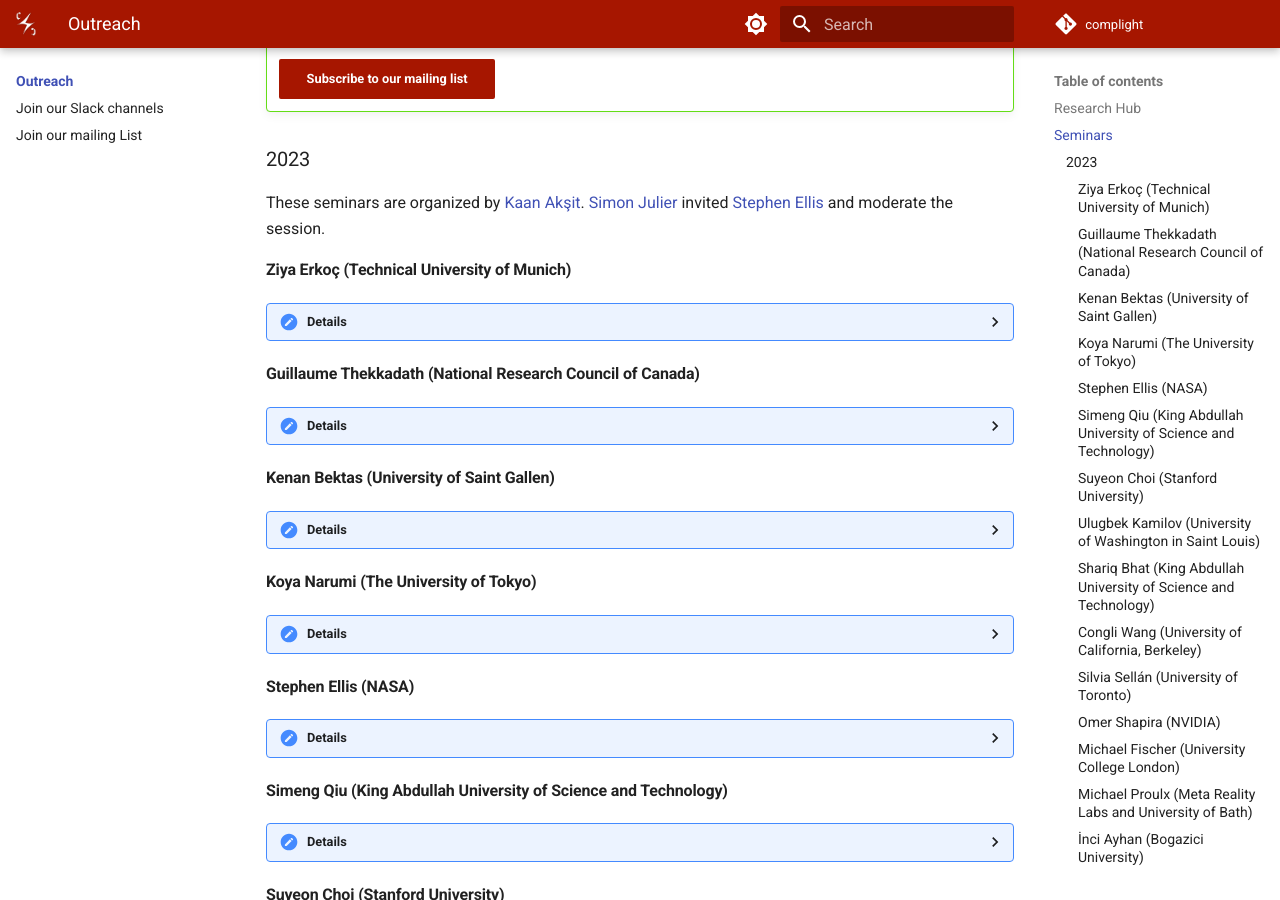
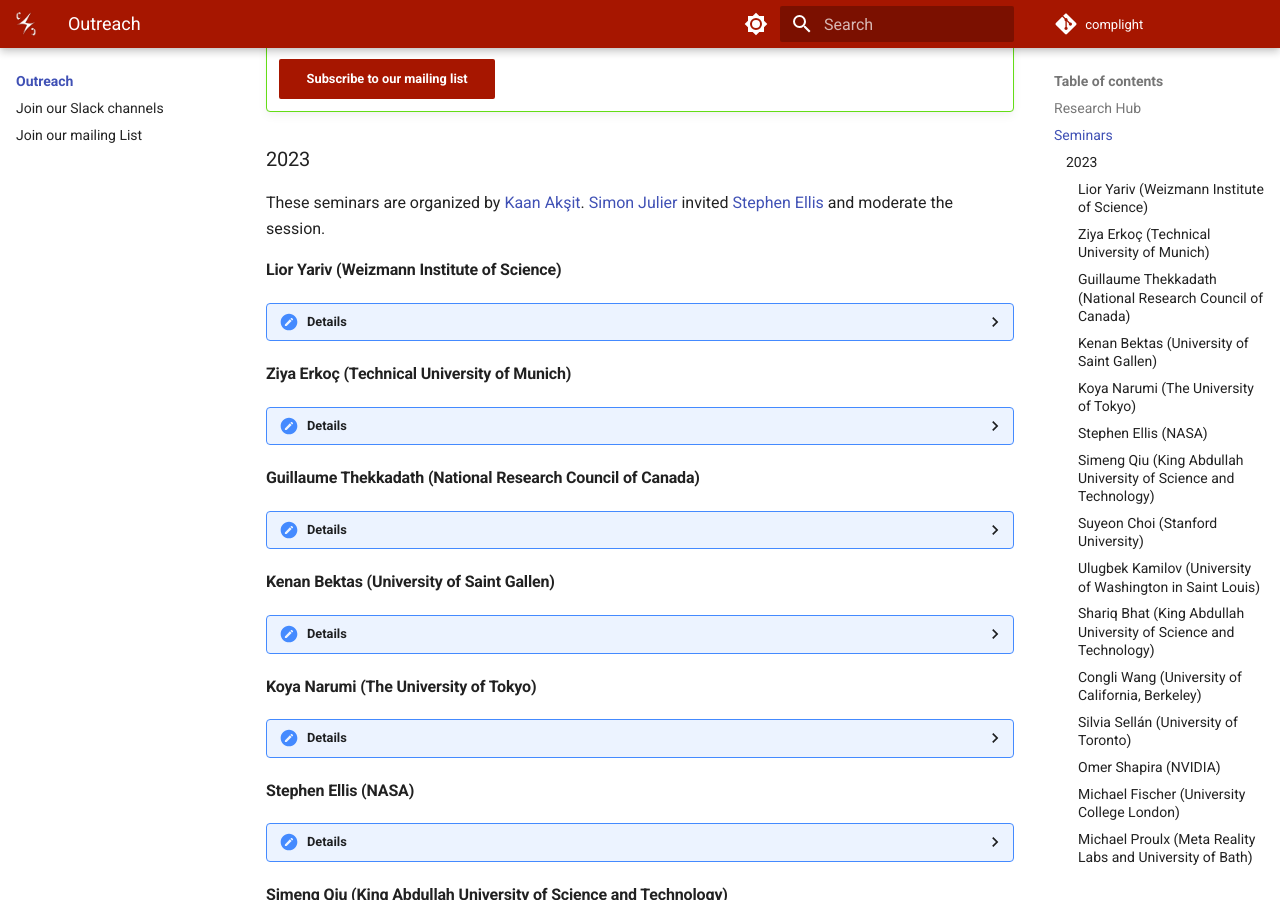
Before and after one commit to complight/complight.github.io, an MkDocs documentation site: the page built from docs/outreach/index.md, in a window 1280 px wide and 900 px high, scrolled down 1042 px. Built offline with MkDocs 1.6.1 and Material for MkDocs 9.7.7, drawn with Linux system fonts in a browser that asks for light colours.

Commit message:
Updating the outreach page.

```diff
--- a/docs/outreach/index.md
+++ b/docs/outreach/index.md
@@ -35,6 +35,19 @@ Overall, seminars are a blend of internal and external presenters.
 ### 2023
 These seminars are organized by [Kaan Akşit](https://kaanaksit.com).
 [Simon Julier](https://profiles.ucl.ac.uk/2907) invited [Stephen Ellis](https://ieeexplore.ieee.org/author/37300428000) and moderate the session.
+
+
+#### Lior Yariv (Weizmann Institute of Science)
+??? Details
+    **Date:**
+    22nd November 2023
+
+    **Presenter:** [Lior Yariv](), PhD student at Weizmann Institute of Science
+
+    **Title:** MultiDiffusion: Fusing Diffusion Paths for Controlled Image Generation
+
+    **Watch:** [Recording (Password protected)](https://liveuclac-my.sharepoint.com/:v:/r/personal/ucackak_ucl_ac_uk/Documents/weekly_seminar_recordings/Lior%20Yariv,%20Weizmann%20Institute%20of%20Science.mp4?csf=1&web=1&nav=eyJyZWZlcnJhbEluZm8iOnsicmVmZXJyYWxBcHAiOiJPbmVEcml2ZUZvckJ1c2luZXNzIiwicmVmZXJyYWxBcHBQbGF0Zm9ybSI6IldlYiIsInJlZmVycmFsTW9kZSI6InZpZXciLCJyZWZlcnJhbFZpZXciOiJNeUZpbGVzTGlua0RpcmVjdCJ9fQ&e=E7mY6j)
+
 
 #### Ziya Erkoç (Technical University of Munich)
 ??? Details
```
